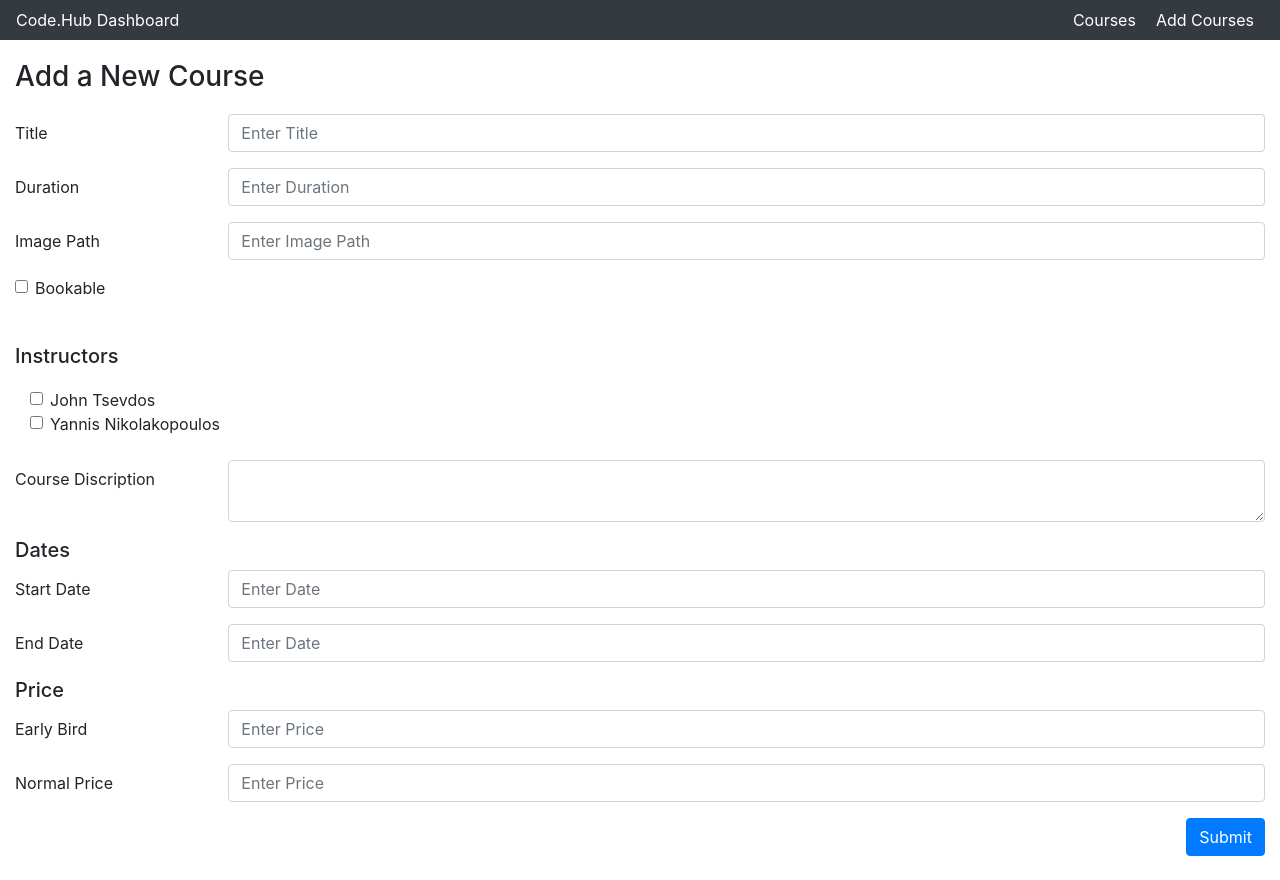
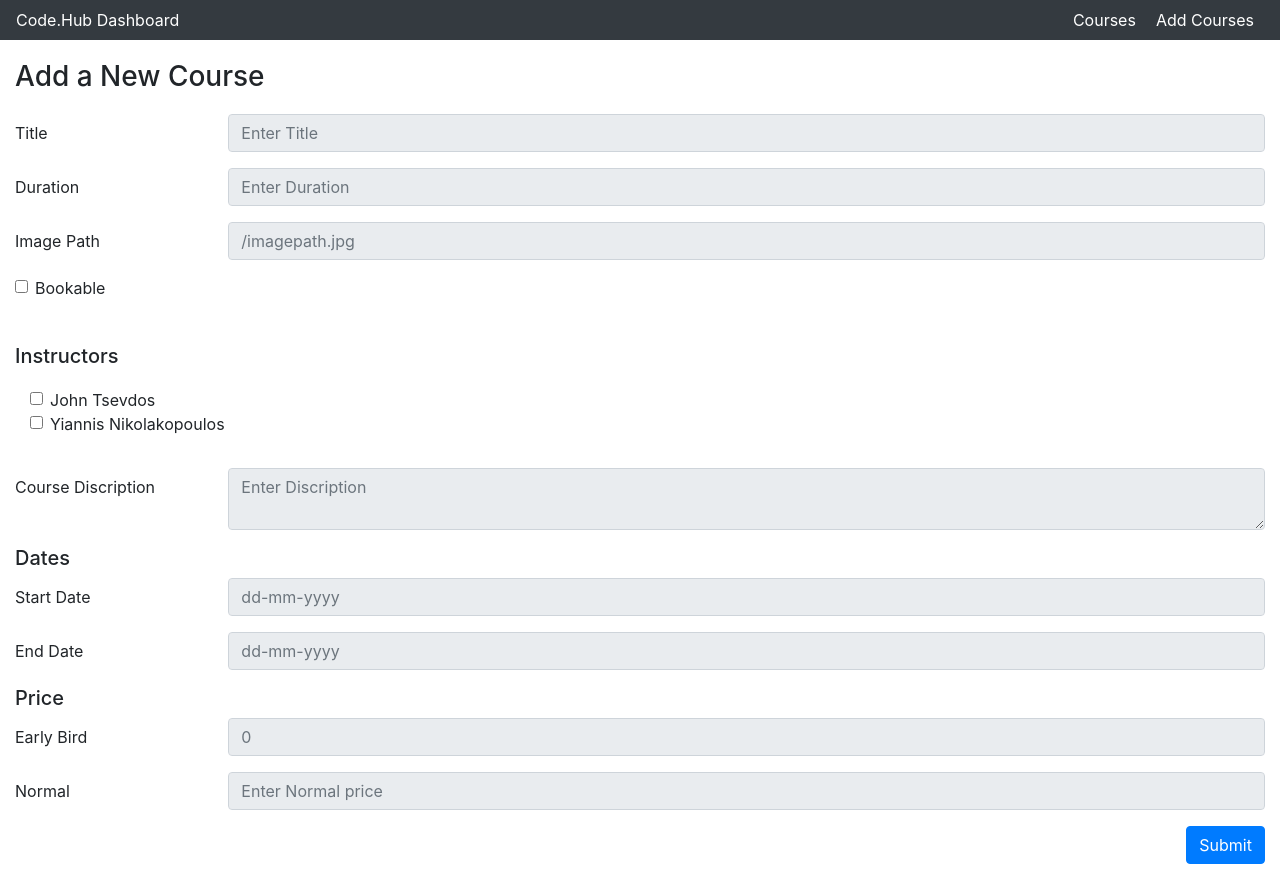
Before and after one commit to juls12/react-project, a React (Create React App) app: page /addcourse in a window 1280 px wide. Built offline with nearby package versions, Linux system fonts and the light colour scheme; data requests are answered from the project's data file.

Commit message:
map form (without onChange)

```diff
--- a/src/Components/AddCourse.js
+++ b/src/Components/AddCourse.js
@@ -1,79 +1,101 @@
 import React from "react";
 import '../css/index.css';
 import { Col, Button, Form, FormGroup, Label, Input, Container } from 'reactstrap';
+import { Component } from "react";
+import axios from 'axios';
 
-const AddCourse = (props) => {
+class AddCourse extends Component {
+  state = {
+    instructors: [],
+    newCourse: {
+      title: '',
+      duration: '',
+      imagePath: '',
+      open: false,
+      instructors: [],
+      description: '',
+      date: {
+        start_date: '',
+        end_date: ''
+      },
+      price: {
+        normal: null,
+        early_bird: null
+      }
+    }
+  };
+
+  componentDidMount() {
+    axios.get(`http://localhost:3001/instructors/`)
+      .then(res => {
+        console.log(res.data);
+        this.setState({ instructors: res.data });
+      })
+  }
+
+  render() {
+    const newCourse = this.state.newCourse;
     return (
       <Container fluid>
         <h3 style={{ marginBottom: '20px', marginTop: '20px' }}>Add a New Course</h3>
         <Form>
-        <FormGroup row>
-          <Label sm={2}>Title</Label>
+          {
+            [
+              { label: 'Title', field: 'title', state: newCourse.title, type: 'text', placeholder: 'Enter Title' },
+              { label: 'Duration', field: 'duration', state: newCourse.duration, type: 'text', placeholder: 'Enter Duration' },
+              { label: 'Image Path', field: 'imagePath', state: newCourse.imagePath, type: 'text', placeholder: '/imagepath.jpg' },
+
+            ].map(({ label, field, state, type, placeholder }) => (
+              <FormGroup row key={field}>
+                <Label for={field} sm={2}>{label}</Label>
                 <Col sm={10}>
-            <Input placeholder="Enter Title" />
+                  <Input readOnly type={type} id={field} value={state} placeholder={placeholder} />
                 </Col>
               </FormGroup>
-        <FormGroup row>
-          <Label sm={2}>Duration</Label>
-          <Col sm={10}>
-            <Input placeholder="Enter Duration" />
-          </Col>
-        </FormGroup>
-        <FormGroup row>
-          <Label sm={2}>Image Path</Label>
-          <Col sm={10}>
-            <Input placeholder="Enter Image Path" />
-          </Col>
-        </FormGroup>
+            ))
+          }
+
           <FormGroup check>
             <Input type="checkbox" name="check" id="exampleCheck" />
             <Label for="exampleCheck" check>Bookable</Label>
           </FormGroup>
+
           <br></br>
+
+
           <h5 style={{ marginBottom: '20px', marginTop: '20px' }}>Instructors</h5>
           <FormGroup check>
-          <Col>
-            <Input type="checkbox" name="check" id="exampleCheck" />
-            <Label for="exampleCheck" check>John Tsevdos</Label>
+            {
+              this.state.instructors.map(instructor => (
+                <Col key={instructor.id}>
+                  <Input type="checkbox" name="check" />
+                  <Label check>{instructor.name.first} {instructor.name.last}</Label>
                 </Col>
-          <Col>
-            <Input type="checkbox" name="check" id="exampleCheck" />
-            <Label for="exampleCheck" check>Yannis Nikolakopoulos</Label>
+              ))
+            }
+          </FormGroup>
+
+          <br></br>
+          {
+            [
+              { heading: null, label: 'Course Discription', field: 'description', state: newCourse.description, type: 'textarea', placeholder: 'Enter Discription' },
+              { heading: 'Dates', label: 'Start Date', field: 'start_date', state: newCourse.date.start_date, type: 'text', placeholder: 'dd-mm-yyyy' },
+              { heading: null, label: 'End Date', field: 'end_date', state: newCourse.date.end_date, type: 'text', placeholder: 'dd-mm-yyyy' },
+              { heading: 'Price', label: 'Early Bird', field: 'early_bird', state: newCourse.early_bird, type: 'number', placeholder: '0' },
+              { heading: null, label: 'Normal', field: 'normal', state: newCourse.normal, type: 'number', placeholder: 'Enter Normal price' }
+
+            ].map(({ heading, label, field, state, type, placeholder }) => (
+              <React.Fragment key={field}>
+                <h5>{heading}</h5>
+                <FormGroup row >
+                  <Label for={field} sm={2}>{label}</Label>
+                  <Col sm={10}>
+                    <Input readOnly type={type} id={field} value={state} placeholder={placeholder} />
                   </Col>
                 </FormGroup>
-        <br></br>
-        <FormGroup row>
-          <Label for="exampleText" sm={2}>Course Discription</Label>
-          <Col sm={10}>
-            <Input type="textarea" name="text" id="exampleText" />
-          </Col>
-        </FormGroup>
-        <h5>Dates</h5>
-        <FormGroup row>
-          <Label sm={2}>Start Date</Label>
-          <Col sm={10}>
-            <Input placeholder="Enter Date" />
-          </Col>
-        </FormGroup>
-        <FormGroup row>
-          <Label sm={2}>End Date</Label>
-          <Col sm={10}>
-            <Input placeholder="Enter Date" />
-          </Col>
-        </FormGroup>
-        <h5>Price</h5>
-        <FormGroup row>
-          <Label sm={2}>Early Bird</Label>
-          <Col sm={10}>
-            <Input placeholder="Enter Price" />
-          </Col>
-        </FormGroup>
-        <FormGroup row>
-          <Label sm={2}>Normal Price</Label>
-          <Col sm={10}>
-            <Input placeholder="Enter Price" />
-          </Col>
-        </FormGroup>
+              </React.Fragment>
+            ))
+          }
           <FormGroup row style={{ textAlign: "right" }}>
             <Col sm={{ size: 10, offset: 2 }}>
               <Button color="primary">Submit</Button>
@@ -83,5 +105,6 @@ const AddCourse = (props) => {
       </Container>
     );
   }
+}
 
 export default AddCourse;
```
Lines whose indentation alone changed are shown as unchanged.
